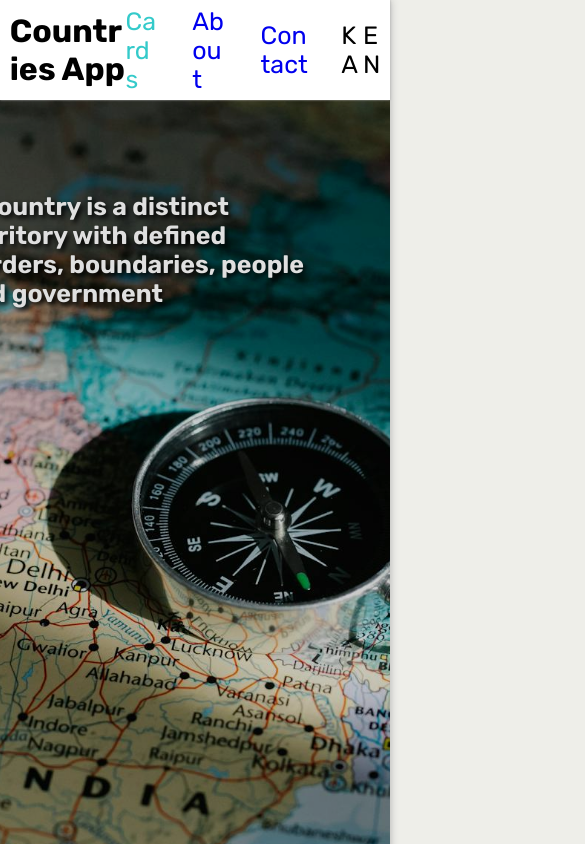
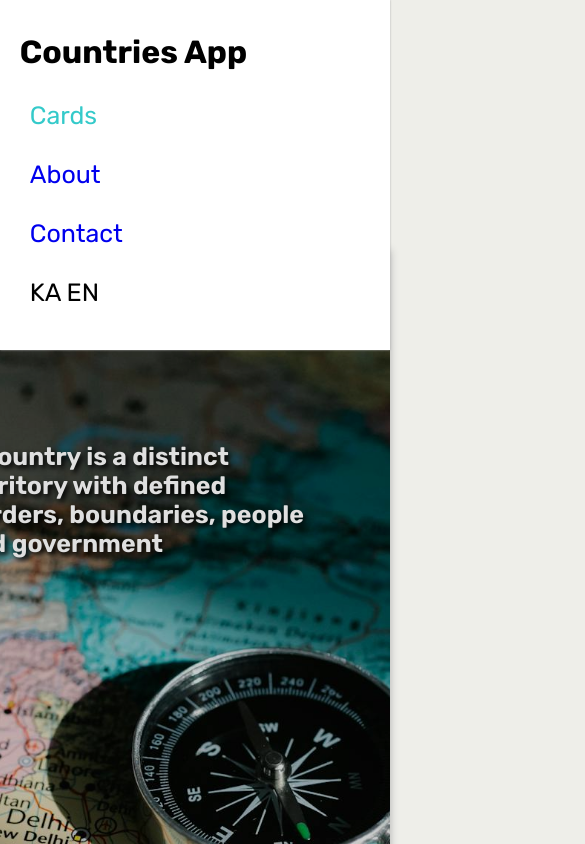
Before and after one commit to giozauta/countries-app, a React (Vite) app: page /en/cards in a window 390 px wide. Shown: the top 844 px of the page, 585 px wide, since content can reach past the window. Built offline with nearby package versions, Linux system fonts and the light colour scheme.

Commit message:
add @media

```diff
--- a/src/components/Header/header.module.css
+++ b/src/components/Header/header.module.css
@@ -1,6 +1,5 @@
 
 .header{
-    z-index: 2;
     background-color: #ffffff;
     color:black ;
     display:flex;
@@ -62,3 +61,27 @@
   text-decoration: none;
   color:black;
 }
+
+
+@media (max-width: 800px) {
+  .header{
+    height: 350px;
+
+  }
+  .headerBox{
+    height: auto;
+    display: flex;
+    flex-direction: column;
+    justify-content: flex-start;
+    align-items: flex-start;
+    gap: 20px;
+    padding: 10px;
+  }
+  .navButtons{
+    display: flex;
+    flex-direction: column;
+    justify-content: flex-start;
+    align-items: flex-start;
+    padding: 10px;
+  }
+}
--- a/src/pages/cards/components/list/card-add-formSection/cardAddForm.module.css
+++ b/src/pages/cards/components/list/card-add-formSection/cardAddForm.module.css
@@ -8,7 +8,6 @@
     align-items: flex-start;
     background-color:rgba(255, 255, 255, 0.973);
     box-shadow: 0 0 5px rgb(190, 185, 185);
-
     height:auto;
     width: 500px;
     padding: 50px;
--- a/src/pages/cards/components/list/card-list/CardList.tsx
+++ b/src/pages/cards/components/list/card-list/CardList.tsx
@@ -80,7 +80,7 @@ const CardList:React.FC = () => {
   }
 
   return (
-    <section className={styles.CardListSection}>
+    <section className={styles.cardListSection}>
         <div className={styles.cardButtonSection}>
             <button onClick={()=>handleSortChange("asc",currentLang)} className={styles.sortButton}>{currentLang==="en"?"Asc":"ზრდადი"}</button>
             <button onClick={()=>handleSortChange("desc",currentLang)} className={styles.sortButton}>{currentLang === "en" ? "Desc" : "კლებადი"}</button>
--- a/src/pages/cards/components/list/card-list/cardList.module.css
+++ b/src/pages/cards/components/list/card-list/cardList.module.css
@@ -1,7 +1,8 @@
-.CardListSection{
+.cardListSection{
     display: flex;
     flex-direction: column;
     gap: 60px;
+
 }
 
 .cardButtonSection{
@@ -52,3 +53,22 @@
     }
 
 }
+
+@media (max-width: 800px){
+    .cardListSection{
+        display: flex;
+        flex-direction:column;
+        justify-content: flex-start;
+        align-items: flex-start;
+    }
+    .CardsBox{
+        display: flex;
+        flex-direction: column;
+        justify-content: flex-start;
+        align-items: flex-start;
+    }
+    .CardsBox>div{
+        margin-left: auto;
+    }
+
+}
```
